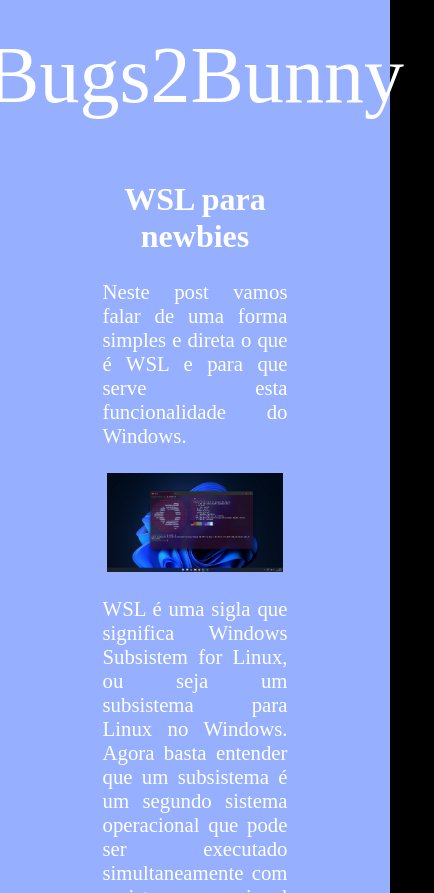
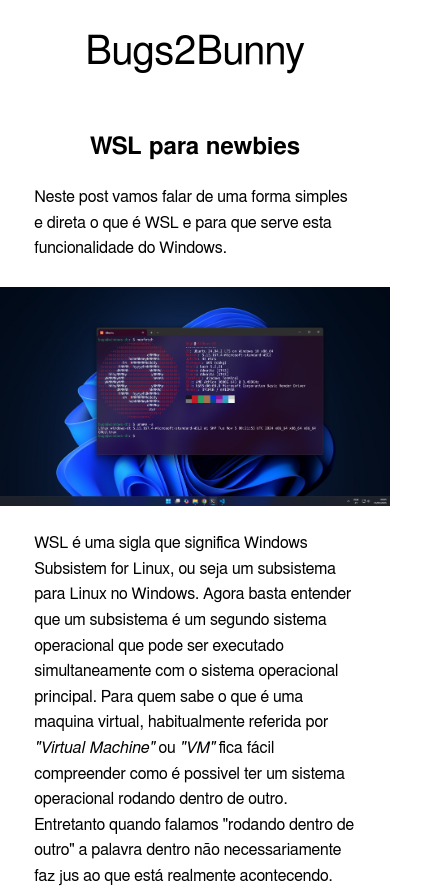
Before and after one commit to bugs2bunny/bugs2bunny-site, a plain HTML site: page index.html in a window 390 px wide. Shown: the top 893 px of the page, 434 px wide, since content can reach past the window. Drawn offline with Linux system fonts and the light colour scheme.

Commit message:
bg color change + to mobile design

```diff
--- a/style.css
+++ b/style.css
@@ -4,9 +4,7 @@
 }
 
 body {
-    font-family: Mononoki Nerd Font;
-    color: white;
-    background-color: black;
+    font-family: FreeSans;
     width: 100%;
     height: 100%
 
@@ -17,11 +15,10 @@ body {
     flex-direction: column;
     align-items: center;
     justify-content: center;
-    background-color: #96afff;
 }
 header {
     padding: 30px;
-    font-size: 5rem;
+    font-size: 2.5rem;
 
 }
 
@@ -30,23 +27,24 @@ header {
     flex-direction: column;
     align-items: center;
     margin: 30px;
-    width: 50%;
+    width: 85%;
 }
 
 .post>h1 {
     text-align: center;
     padding-bottom: 20px;
+    font-size: 1.5rem;
 }
 
 .post>p {
-    font-size: 1.3rem;
-    text-align: justify;
+    font-size: 1rem;
     margin: 5px;
+    line-height: 1.6rem;
 }
 
 .post>img {
     padding: 20px;
-    width: 90%;
+    width: 100vw;
 }
 
 p.assinatura {
```
